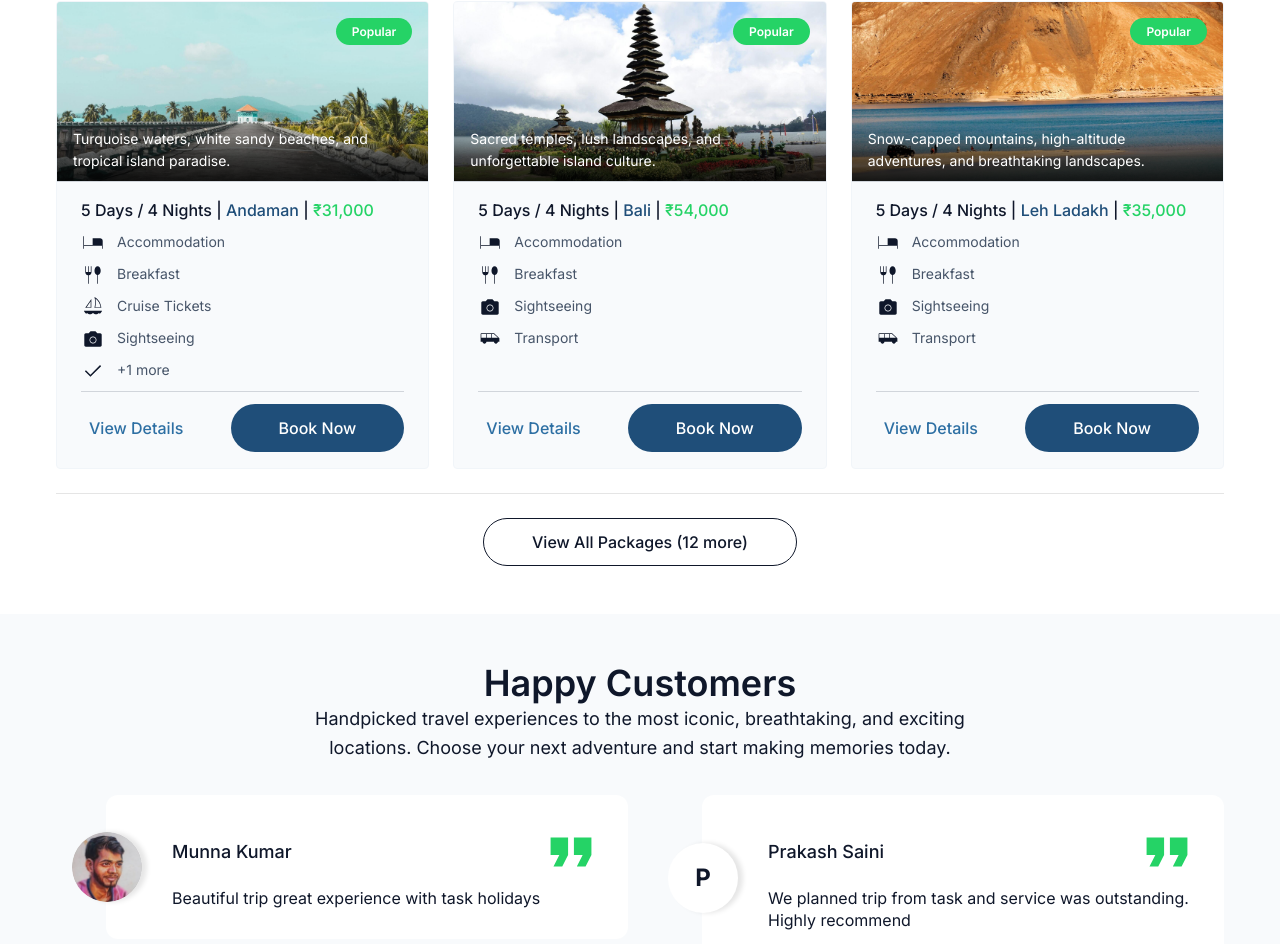
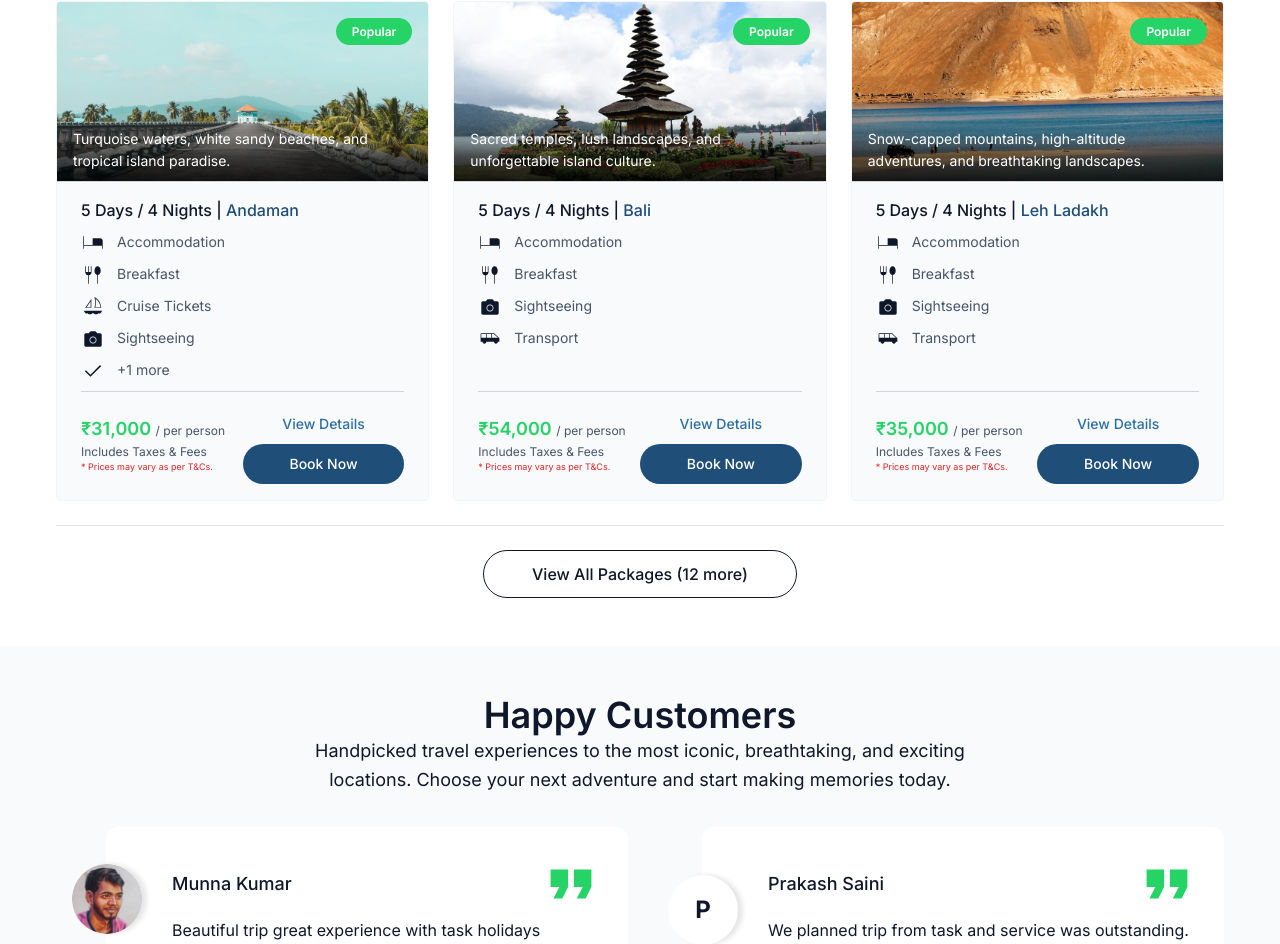
Before and after one commit to chamolivipin1991/Taskholidays, a Next.js app in the folder frontend/: page / in a window 1280 px wide. Shown: the part 1813-2757 px from the top of the page. Built offline with nearby package versions, Linux system fonts and the light colour scheme.

Commit message:
package price updated

```diff
--- a/frontend/app/components/home/PackagesSection.module.css
+++ b/frontend/app/components/home/PackagesSection.module.css
@@ -239,17 +239,19 @@
   margin-top: auto;
   padding-top: var(--space-sm);
   border-top: 1px solid var(--color-border-primary);
+  display: flex;
+  align-items: center;
+}
+.packageFooter_priceWrapper {
+  flex: 1;
 }
 
 .actionButtons {
   display: flex;
-  gap: var(--space-lg);
-  align-items: center;
-  justify-content: space-between;
+  flex: 1;
+  flex-direction: column;
 }
-.packagePrice {
-  color: var(--color-success);
-}
+
 @media (min-width: 640px) {
   .packageFooter {
     flex-direction: row;
--- a/frontend/app/components/home/PackagesSection.tsx
+++ b/frontend/app/components/home/PackagesSection.tsx
@@ -24,6 +24,7 @@ import {
   SightseeingIcon, // for Sightseeing
   TransportIcon, // for Transport
 } from "@/assets/icons/icons";
+import PackagePrice from "@/components/shared/PackagePrice";
 
 export const filters: Filter[] = [
   { id: "all", label: "All Locations" },
@@ -183,16 +184,14 @@ export default function PackagesSection() {
                     </p>
                   </div>
                   <div className={styles.packageDetails}>
+                    <div>
                       <h3 className={styles.packageTitle}>
                         {pkg.duration} |{" "}
                         <span className={styles.packageLocation}>
                           {pkg.location}{" "}
                         </span>
-                      |{" "}
-                      <span className={styles.packagePrice}>
-                        {formatPrice(pkg.price)}
-                      </span>
                       </h3>
+                    </div>
 
                     <ul className={styles.includesList}>
                       {pkg.includes.slice(0, 4).map((item, index) => {
@@ -219,16 +218,21 @@ export default function PackagesSection() {
                       )}
                     </ul>
                     <div className={styles.packageFooter}>
+                      <div className={styles.packageFooter_priceWrapper}>
+                        {pkg.price ? <PackagePrice price={pkg.price} /> : null}
+                      </div>
                       <div className={styles.actionButtons}>
                         <Button
                           variant="activeLine"
                           onClick={() => handleViewDetails(pkg)}
                           text="View Details"
+                          small
                         />
                         <Button
                           variant="dark"
                           onClick={() => handleBookNow(pkg)}
                           text="Book Now"
+                          small
                         />
                       </div>
                     </div>
--- /dev/null
+++ b/frontend/app/components/shared/PackagePrice.module.css
@@ -0,0 +1,24 @@
+.packagePrice_wrapper {
+  color: var(--color-success);
+  font-size: var(--font-size-lg);
+  font-weight: 600;
+}
+.packagePrice_perPerson {
+  font-size: var(--font-size-xs);
+  color: var(--color-text-secondary);
+  font-weight: 300;
+}
+.packagePrice_includes {
+  font-size: var(--font-size-xs);
+  line-height: 140%;
+  color: var(--color-text-secondary);
+  font-weight: 300;
+  display: block;
+}
+.packagePrice_tnc {
+  font-size: 9px;
+  line-height: var(--font-size-xs);
+  color: var(--color-error);
+  font-weight: 300;
+  display: block;
+}
--- /dev/null
+++ b/frontend/app/components/shared/PackagePrice.tsx
@@ -0,0 +1,19 @@
+import React from "react";
+import { formatPrice } from "@/utils/formatPrice";
+
+import styles from "./PackagePrice.module.css";
+
+export default function PackagePrice({ price }: { price: number }) {
+  return (
+    <span className={styles.packagePrice_wrapper}>
+      {formatPrice(price)}{" "}
+      <span className={styles.packagePrice_perPerson}>/ per person</span>
+      <span className={styles.packagePrice_includes}>
+        Includes Taxes & Fees
+      </span>
+      <span className={styles.packagePrice_tnc}>
+        * Prices may vary as per T&Cs.
+      </span>
+    </span>
+  );
+}
```
Also changed, not shown: frontend/app/components/details/PackageHero.tsx (+1 -6 lines), frontend/app/components/listing/PackageList.tsx (+5 -7 lines), frontend/app/packages/[destination]/details/[packageId]/package-details.module.css (+11 -0 lines), frontend/app/packages/[destination]/details/[packageId]/page.tsx (+10 -2 lines). Lines whose indentation alone changed are shown as unchanged.
